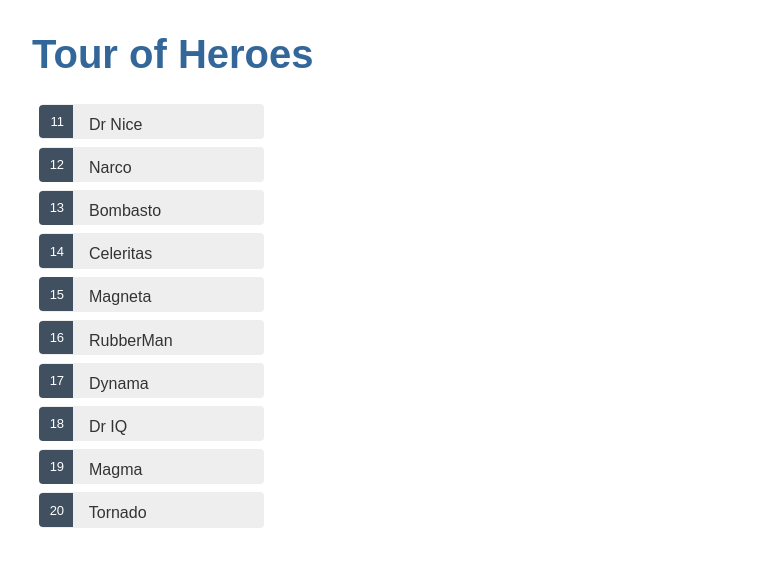
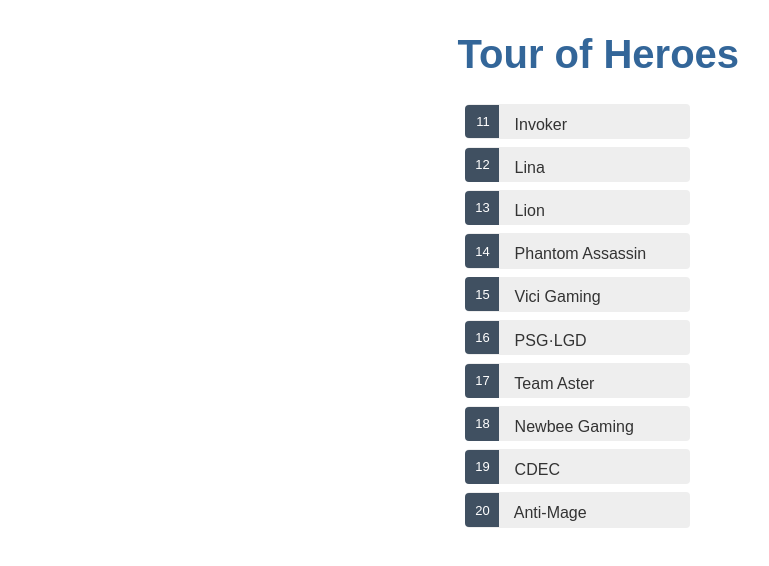
Before and after one commit to iamflowerdog/angular-totur-of-heroes, an Angular app: page / in a window 1280 px wide. Shown: the top 566 px of the page, without its empty margins (0-769 px from the left). Built offline with nearby package versions, Linux system fonts and the light colour scheme.

Commit message:
feat: split hero-detail

```diff
--- a/src/app/app.component.html
+++ b/src/app/app.component.html
@@ -1,2 +1,4 @@
-<h1>{{title}}</h1>
-<app-heroes></app-heroes>
+<div style="margin: auto; width: 30%;">
+  <h1>{{title}}</h1>
+  <app-heroes></app-heroes>
+</div>
--- a/src/app/app.module.ts
+++ b/src/app/app.module.ts
@@ -4,12 +4,14 @@
 
 import { AppComponent } from './app.component';
 import { HeroesComponent } from './heroes/heroes.component';
+import { HeroDetailComponent } from './hero-detail/hero-detail.component';
 
 // 然后把 FormsModule 添加到 @NgModule 元数据的 imports 数组中
 @NgModule({
   declarations: [
     AppComponent,
-    HeroesComponent
+    HeroesComponent,
+    HeroDetailComponent
   ],
   imports: [
     BrowserModule,
--- /dev/null
+++ b/src/app/hero-detail/hero-detail.component.html
@@ -0,0 +1,9 @@
+<div *ngIf="hero">
+  <h2>{{hero.name | uppercase}}</h2>
+  <div><span>id: </span>{{hero.id}}</div>
+  <div>
+    <label>name:
+      <input [(ngModel)]="hero.name" placeholder="name" />
+    </label>
+  </div>
+</div>
--- /dev/null
+++ b/src/app/hero-detail/hero-detail.component.ts
@@ -0,0 +1,19 @@
+import { Component, OnInit, Input } from '@angular/core';
+
+import { Hero } from '../hero';
+
+@Component({
+  selector: 'app-hero-detail',
+  templateUrl: './hero-detail.component.html',
+  styleUrls: ['./hero-detail.component.css']
+})
+export class HeroDetailComponent implements OnInit {
+
+  @Input() hero: Hero;
+
+  constructor() { }
+
+  ngOnInit(): void {
+  }
+
+}
--- a/src/app/heroes/heroes.component.html
+++ b/src/app/heroes/heroes.component.html
@@ -1,12 +1,4 @@
-<div *ngIf="selectedHero">
-    <h2>{{selectedHero.name | uppercase}}</h2>
-    <div><span>id: </span>{{selectedHero.id}}</div>
-    <div>
-        <label>name:
-          <input [(ngModel)]="selectedHero.name" placeholder="name"/>
-        </label>
-    </div>
-</div>
+<app-hero-detail [hero]="selectedHero"></app-hero-detail>
 
 <ul class="heroes">
     <li *ngFor="let hero of heroes" (click)="selectHero(hero)" [class.selected]="hero === selectedHero">
--- a/src/app/mock-heroes.ts
+++ b/src/app/mock-heroes.ts
@@ -1,14 +1,14 @@
 import { Hero } from './hero';
 
 export const HEROES: Hero[] = [
-    { id: 11, name: 'Dr Nice' },
-    { id: 12, name: 'Narco' },
-    { id: 13, name: 'Bombasto' },
-    { id: 14, name: 'Celeritas' },
-    { id: 15, name: 'Magneta' },
-    { id: 16, name: 'RubberMan' },
-    { id: 17, name: 'Dynama' },
-    { id: 18, name: 'Dr IQ' },
-    { id: 19, name: 'Magma' },
-    { id: 20, name: 'Tornado' }
+    { id: 11, name: 'Invoker' },
+    { id: 12, name: 'Lina' },
+    { id: 13, name: 'Lion' },
+    { id: 14, name: 'Phantom Assassin' },
+    { id: 15, name: 'Vici Gaming' },
+    { id: 16, name: 'PSG·LGD' },
+    { id: 17, name: 'Team Aster' },
+    { id: 18, name: 'Newbee Gaming' },
+    { id: 19, name: 'CDEC' },
+    { id: 20, name: 'Anti-Mage' }
 ]
```
Also changed, not shown: src/app/hero-detail/hero-detail.component.css (added), 1 other file (tests, documents, lock files or other folders).
